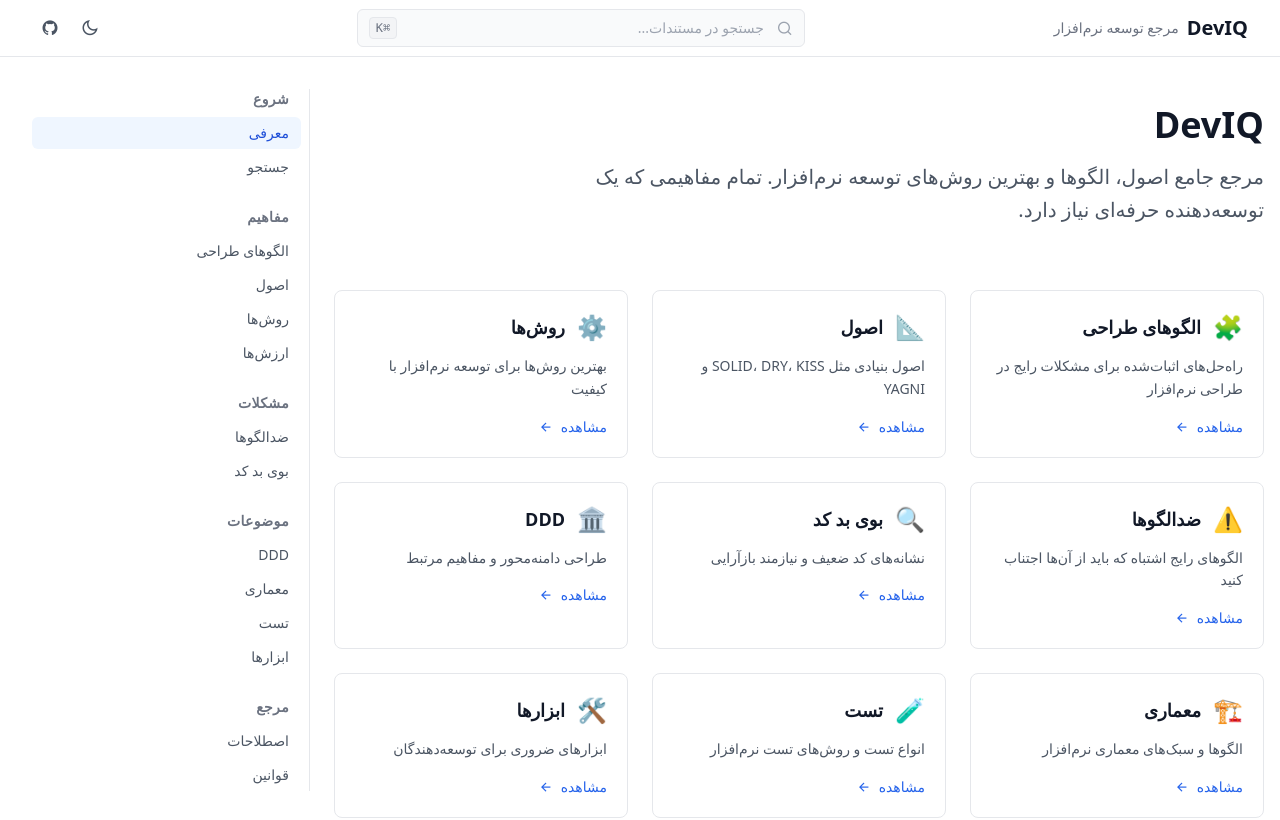
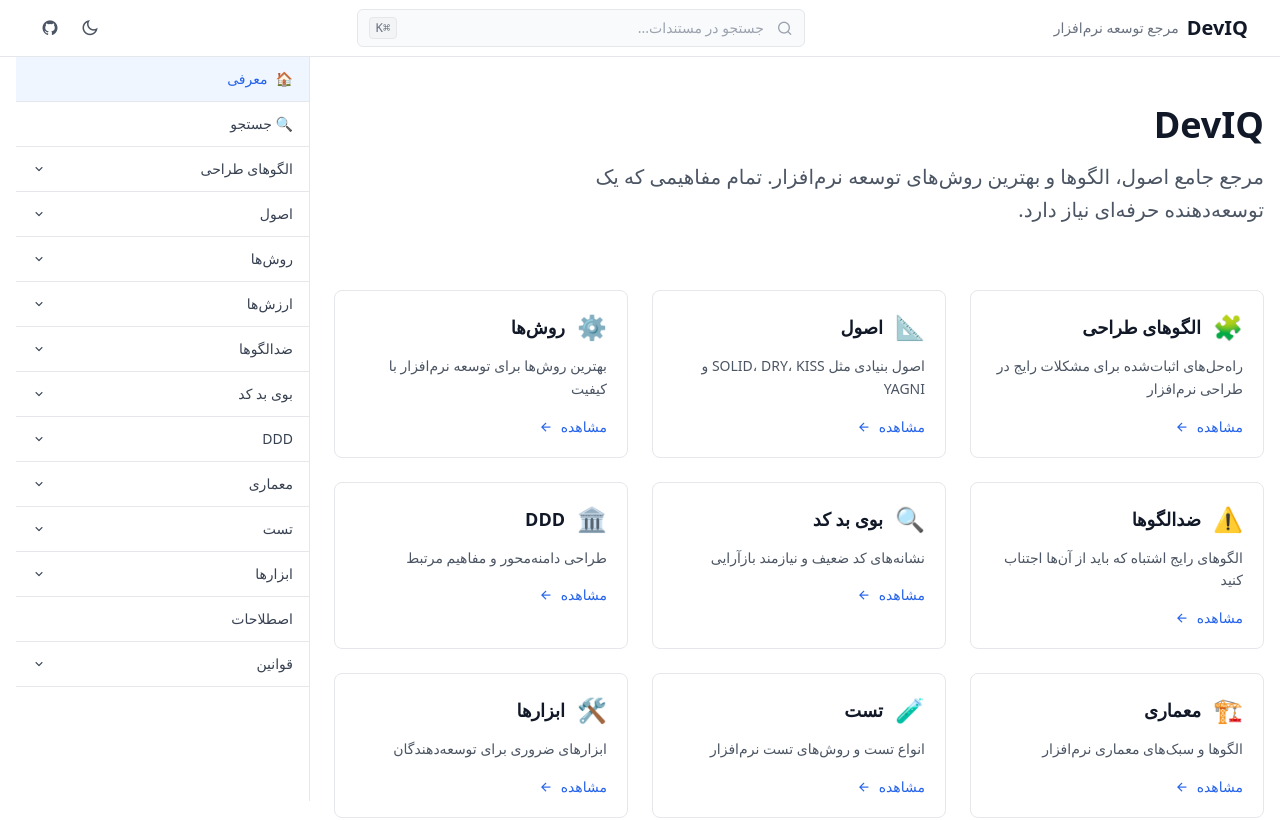
Before and after one commit to ghaninia/handbook, a Next.js app: page / in a window 1280 px wide. Shown: the top 820 px of the page. Built offline with nearby package versions, Linux system fonts and the light colour scheme; a small style sheet from the web is missing.

Commit message:
feat: enhance Sidebar component with auto-expand functionality and improved menu structure

```diff
--- a/src/components/Sidebar.tsx
+++ b/src/components/Sidebar.tsx
@@ -2,7 +2,7 @@
 
 import Link from 'next/link'
 import { usePathname } from 'next/navigation'
-import { useState } from 'react'
+import { useState, useEffect } from 'react'
 
 interface SidebarProps {
   mobile?: boolean
@@ -11,11 +11,101 @@ interface SidebarProps {
 export default function Sidebar({ mobile = false }: SidebarProps) {
   const pathname = usePathname()
   const [isOpen, setIsOpen] = useState(false)
+  const [expandedSections, setExpandedSections] = useState<string[]>([])
+
+  // Auto-expand section based on current path
+  useEffect(() => {
+    const section = menuSections.find((s) =>
+      s.items?.some((item) => pathname.startsWith(item.href))
+    )
+    if (section && !expandedSections.includes(section.title)) {
+      setExpandedSections((prev) => [...prev, section.title])
+    }
+  }, [pathname])
+
+  const toggleSection = (title: string) => {
+    setExpandedSections((prev) =>
+      prev.includes(title)
+        ? prev.filter((t) => t !== title)
+        : [...prev, title]
+    )
+  }
 
   const isActive = (href: string) => {
     if (href === '/') return pathname === '/'
-    return pathname.startsWith(href)
+    return pathname === href || pathname.startsWith(href + '/')
   }
+
+  const isSectionActive = (section: MenuSection) => {
+    if (section.href) return pathname === section.href
+    return section.items?.some((item) => isActive(item.href))
+  }
+
+  const renderMenu = () => (
+    <nav>
+      {menuSections.map((section) => (
+        <div key={section.title} className="border-b border-gray-200 dark:border-gray-800">
+          {section.items ? (
+            <>
+              <button
+                onClick={() => toggleSection(section.title)}
+                className={`w-full flex items-center justify-between py-3 px-4 text-sm font-medium transition-colors ${
+                  isSectionActive(section)
+                    ? 'text-blue-600 dark:text-blue-400'
+                    : 'text-gray-700 dark:text-gray-300 hover:text-gray-900 dark:hover:text-gray-100'
+                }`}
+              >
+                <span>{section.title}</span>
+                <i
+                  className={`ri-arrow-down-s-line transition-transform duration-200 ${
+                    expandedSections.includes(section.title) ? 'rotate-180' : ''
+                  }`}
+                ></i>
+              </button>
+              <div
+                className={`overflow-hidden transition-all duration-200 ${
+                  expandedSections.includes(section.title)
+                    ? 'max-h-[1000px] opacity-100'
+                    : 'max-h-0 opacity-0'
+                }`}
+              >
+                <ul className="pb-2">
+                  {section.items.map((item) => (
+                    <li key={item.href}>
+                      <Link
+                        href={item.href}
+                        className={`block py-1.5 px-6 text-sm transition-colors ${
+                          isActive(item.href)
+                            ? 'text-blue-600 dark:text-blue-400 bg-blue-50 dark:bg-blue-900/20 border-r-2 border-blue-600 dark:border-blue-400'
+                            : 'text-gray-600 dark:text-gray-400 hover:text-gray-900 dark:hover:text-gray-100 hover:bg-gray-50 dark:hover:bg-gray-900'
+                        }`}
+                        onClick={() => mobile && setIsOpen(false)}
+                      >
+                        {item.label}
+                      </Link>
+                    </li>
+                  ))}
+                </ul>
+              </div>
+            </>
+          ) : (
+            <Link
+              href={section.href!}
+              className={`block py-3 px-4 text-sm font-medium transition-colors ${
+                isActive(section.href!)
+                  ? 'text-blue-600 dark:text-blue-400 bg-blue-50 dark:bg-blue-900/20'
+                  : 'text-gray-700 dark:text-gray-300 hover:text-gray-900 dark:hover:text-gray-100'
+              }`}
+              onClick={() => mobile && setIsOpen(false)}
+            >
+              {section.icon && <span className="ml-2">{section.icon}</span>}
+              {section.title}
+            </Link>
+          )}
+        </div>
+      ))}
+    </nav>
+  )
 
   // Mobile Sidebar
   if (mobile) {
@@ -35,27 +125,8 @@ export default function Sidebar({ mobile = false }: SidebarProps) {
               className="fixed inset-0 bg-black/20 z-40"
               onClick={() => setIsOpen(false)}
             />
-            <aside className="fixed right-0 top-14 bottom-0 w-64 bg-white dark:bg-gray-950 border-l border-gray-200 dark:border-gray-800 overflow-y-auto z-50">
-              <nav className="p-4">
-                {menuSections.map((section) => (
-                  <div key={section.title} className="mb-6">
-                    <h3 className="section-title">{section.title}</h3>
-                    <ul className="space-y-0.5">
-                      {section.items.map((item) => (
-                        <li key={item.href}>
-                          <Link
-                            href={item.href}
-                            className={`nav-item ${isActive(item.href) ? 'active' : ''}`}
-                            onClick={() => setIsOpen(false)}
-                          >
-                            {item.label}
-                          </Link>
-                        </li>
-                      ))}
-                    </ul>
-                  </div>
-                ))}
-              </nav>
+            <aside className="fixed right-0 top-14 bottom-0 w-72 bg-white dark:bg-gray-950 border-l border-gray-200 dark:border-gray-800 overflow-y-auto z-50">
+              {renderMenu()}
             </aside>
           </>
         )}
@@ -65,68 +136,160 @@ export default function Sidebar({ mobile = false }: SidebarProps) {
 
   // Desktop Sidebar
   return (
-    <div className="sticky top-14 h-[calc(100vh-3.5rem)] overflow-y-auto py-8">
-      <nav className="pr-2 pl-4 border-r border-gray-200 dark:border-gray-800">
-        {menuSections.map((section) => (
-          <div key={section.title} className="mb-6">
-            <h3 className="section-title">{section.title}</h3>
-            <ul className="space-y-0.5">
-              {section.items.map((item) => (
-                <li key={item.href}>
-                  <Link
-                    href={item.href}
-                    className={`nav-item ${isActive(item.href) ? 'active' : ''}`}
-                  >
-                    {item.label}
-                  </Link>
-                </li>
-              ))}
-            </ul>
-          </div>
-        ))}
-      </nav>
+    <div className="sticky top-14 h-[calc(100vh-3.5rem)] overflow-y-auto border-r border-gray-200 dark:border-gray-800">
+      {renderMenu()}
     </div>
   )
 }
 
-const menuSections = [
+interface MenuItem {
+  label: string
+  href: string
+}
+
+interface MenuSection {
+  title: string
+  icon?: string
+  href?: string
+  items?: MenuItem[]
+}
+
+const menuSections: MenuSection[] = [
   {
-    title: 'شروع',
+    title: 'معرفی',
+    icon: '🏠',
+    href: '/',
+  },
+  {
+    title: '🔍 جستجو',
+    href: '/search',
+  },
+  {
+    title: 'الگوهای طراحی',
     items: [
-      { label: 'معرفی', href: '/' },
-      { label: 'جستجو', href: '/search' },
+      { label: 'نمای کلی', href: '/design-patterns' },
+      { label: 'کارخانه انتزاعی', href: '/design-patterns/abstract-factory' },
+      { label: 'آداپتور', href: '/design-patterns/adapter' },
+      { label: 'سازنده', href: '/design-patterns/builder' },
+      { label: 'زنجیره مسئولیت', href: '/design-patterns/chain-of-responsibility' },
+      { label: 'تزئین‌کننده', href: '/design-patterns/decorator' },
+      { label: 'نما', href: '/design-patterns/facade' },
+      { label: 'کارخانه', href: '/design-patterns/factory-method' },
+      { label: 'میانجی', href: '/design-patterns/mediator' },
+      { label: 'یادبود', href: '/design-patterns/memento' },
+      { label: 'شیء پوچ', href: '/design-patterns/null-object' },
+      { label: 'ناظر', href: '/design-patterns/observer' },
+      { label: 'پروکسی', href: '/design-patterns/proxy' },
+      { label: 'مخزن', href: '/design-patterns/repository' },
+      { label: 'تک‌نمونه', href: '/design-patterns/singleton' },
+      { label: 'مشخصات', href: '/design-patterns/specification' },
+      { label: 'استراتژی', href: '/design-patterns/strategy' },
+      { label: 'واحد کار', href: '/design-patterns/unit-of-work' },
     ],
   },
   {
-    title: 'مفاهیم',
+    title: 'اصول',
     items: [
-      { label: 'الگوهای طراحی', href: '/design-patterns' },
-      { label: 'اصول', href: '/principles' },
-      { label: 'روش‌ها', href: '/practices' },
-      { label: 'ارزش‌ها', href: '/values' },
+      { label: 'نمای کلی', href: '/principles' },
+      { label: 'DRY', href: '/principles/dry' },
+      { label: 'KISS', href: '/principles/kiss' },
+      { label: 'YAGNI', href: '/principles/yagni' },
+      { label: 'SOLID', href: '/principles/solid' },
+      { label: 'جداسازی نگرانی‌ها', href: '/principles/separation-of-concerns' },
+      { label: 'ترکیب بر ارث‌بری', href: '/principles/composition-over-inheritance' },
+      { label: 'کپسوله‌سازی', href: '/principles/encapsulation' },
     ],
   },
   {
-    title: 'مشکلات',
+    title: 'روش‌ها',
     items: [
-      { label: 'ضدالگوها', href: '/antipatterns' },
-      { label: 'بوی بد کد', href: '/code-smells' },
+      { label: 'نمای کلی', href: '/practices' },
+      { label: 'توسعه تست‌محور', href: '/practices/tdd' },
+      { label: 'برنامه‌نویسی جفتی', href: '/practices/pair-programming' },
+      { label: 'بازآرایی', href: '/practices/refactoring' },
+      { label: 'بازبینی کد', href: '/practices/code-review' },
+      { label: 'یکپارچه‌سازی مداوم', href: '/practices/continuous-integration' },
     ],
   },
   {
-    title: 'موضوعات',
+    title: 'ارزش‌ها',
     items: [
-      { label: 'DDD', href: '/domain-driven-design' },
-      { label: 'معماری', href: '/architecture' },
-      { label: 'تست', href: '/testing' },
-      { label: 'ابزارها', href: '/tools' },
+      { label: 'نمای کلی', href: '/values' },
+      { label: 'ارتباط', href: '/values/communication' },
+      { label: 'سادگی', href: '/values/simplicity' },
+      { label: 'بازخورد', href: '/values/feedback' },
+      { label: 'شجاعت', href: '/values/courage' },
+      { label: 'احترام', href: '/values/respect' },
     ],
   },
   {
-    title: 'مرجع',
+    title: 'ضدالگوها',
     items: [
-      { label: 'اصطلاحات', href: '/terms' },
-      { label: 'قوانین', href: '/laws' },
+      { label: 'نمای کلی', href: '/antipatterns' },
+      { label: 'کد اسپاگتی', href: '/antipatterns/spaghetti-code' },
+      { label: 'شیء خدا', href: '/antipatterns/god-object' },
+      { label: 'توپ بزرگ گل', href: '/antipatterns/big-ball-of-mud' },
+      { label: 'کد مرده', href: '/antipatterns/dead-code' },
+    ],
+  },
+  {
+    title: 'بوی بد کد',
+    items: [
+      { label: 'نمای کلی', href: '/code-smells' },
+      { label: 'متد طولانی', href: '/code-smells/long-method' },
+      { label: 'کلاس بزرگ', href: '/code-smells/large-class' },
+      { label: 'حسادت ویژگی', href: '/code-smells/feature-envy' },
+    ],
+  },
+  {
+    title: 'DDD',
+    items: [
+      { label: 'نمای کلی', href: '/domain-driven-design' },
+      { label: 'موجودیت', href: '/domain-driven-design/entity' },
+      { label: 'شیء ارزشی', href: '/domain-driven-design/value-object' },
+      { label: 'تجمیع', href: '/domain-driven-design/aggregate' },
+      { label: 'مخزن', href: '/domain-driven-design/repository' },
+      { label: 'زمینه محدود', href: '/domain-driven-design/bounded-context' },
+    ],
+  },
+  {
+    title: 'معماری',
+    items: [
+      { label: 'نمای کلی', href: '/architecture' },
+      { label: 'میکروسرویس‌ها', href: '/architecture/microservices' },
+      { label: 'معماری تمیز', href: '/architecture/clean-architecture' },
+      { label: 'CQRS', href: '/architecture/cqrs' },
+      { label: 'منبع‌یابی رویداد', href: '/architecture/event-sourcing' },
+    ],
+  },
+  {
+    title: 'تست',
+    items: [
+      { label: 'نمای کلی', href: '/testing' },
+      { label: 'تست واحد', href: '/testing/unit-testing' },
+      { label: 'تست یکپارچگی', href: '/testing/integration-testing' },
+      { label: 'تست سراسری', href: '/testing/e2e-testing' },
+    ],
+  },
+  {
+    title: 'ابزارها',
+    items: [
+      { label: 'نمای کلی', href: '/tools' },
+      { label: 'Git', href: '/tools/git' },
+      { label: 'Docker', href: '/tools/docker' },
+    ],
+  },
+  {
+    title: 'اصطلاحات',
+    href: '/terms',
+  },
+  {
+    title: 'قوانین',
+    items: [
+      { label: 'نمای کلی', href: '/laws' },
+      { label: 'قانون بروکس', href: '/laws/brooks-law' },
+      { label: 'قانون کانوی', href: '/laws/conways-law' },
+      { label: 'قانون دمتر', href: '/laws/law-of-demeter' },
     ],
   },
 ]
```
